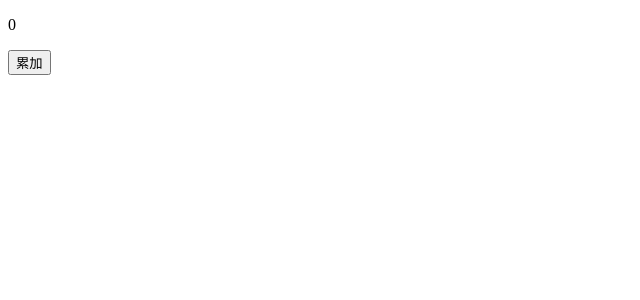
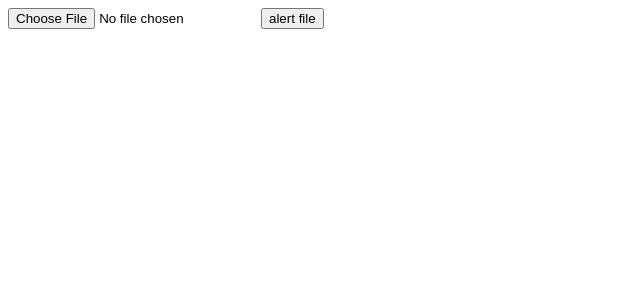
Before and after one commit to h2huanghui/study, a React (Create React App) app in the folder react/react-usage/react-test/: page / in a window 1280 px wide. Shown: the top 300 px of the page, without its empty margins (0-640 px from the left). Built offline with nearby package versions, Linux system fonts and the light colour scheme.

Commit message:
unController Component

```diff
--- a/react/react-usage/react-test/src/App.js
+++ b/react/react-usage/react-test/src/App.js
@@ -1,11 +1,12 @@
 import React, { Component } from 'react';
-import BaseUse from './components/baseUse';
+// import BaseUse from './components/baseUse';
+import AdvancedUseDemo from './components/advancedUse'
 
 class App extends Component {
   render() {
     return (
       <div>
-        <BaseUse />
+        <AdvancedUseDemo />
       </div>
     );
   }
--- /dev/null
+++ b/react/react-usage/react-test/src/components/advancedUse/UnControlledDemo.js
@@ -0,0 +1,45 @@
+import React, { Component } from 'react';
+
+class UnControlledDemo extends Component {
+  constructor(props) {
+    super(props);
+    //对应vue data
+    this.state = {
+      name: 'hh',
+      flag: true
+    };
+    this.nameInputRef = React.createRef(); //创建ref
+    this.fileInputRef = React.createRef();
+  }
+  render() {
+      //input defaultValue
+    //   return <div>
+    //       <input defaultValue={this.state.name} ref={this.nameInputRef} />
+    //       <span>{this.state.name}</span>
+    //       <button onClick={this.alerInputName}>alert name</button>
+    //   </div>
+
+      //checkbox defaultChecked
+    //   return <input type='checkbox' defaultChecked={this.state.flag} />
+
+
+    //file
+    return <div>
+        <input type='file' ref={this.fileInputRef} />
+        <button onClick={this.alertFile}>alert file</button>
+    </div>
+
+  }
+
+  alerInputName = () => {
+      const elem = this.nameInputRef.current; //通过 ref 获取DOM 节点
+      alert(elem.value)
+   }
+
+   alertFile = () => {
+       const elem = this.fileInputRef.current;
+       alert(elem.files[0].name)
+    }
+}
+
+export default UnControlledDemo;
--- /dev/null
+++ b/react/react-usage/react-test/src/components/advancedUse/index.js
@@ -0,0 +1,17 @@
+import React, { Component } from 'react';
+import UnControlledDemo from './UnControlledDemo';
+
+class AdvancedUseDemo extends Component {
+  constructor(props) {
+    super(props);
+  }
+  render() {
+    return (
+      <div>
+        <UnControlledDemo />
+      </div>
+    );
+  }
+}
+
+export default AdvancedUseDemo;
```
